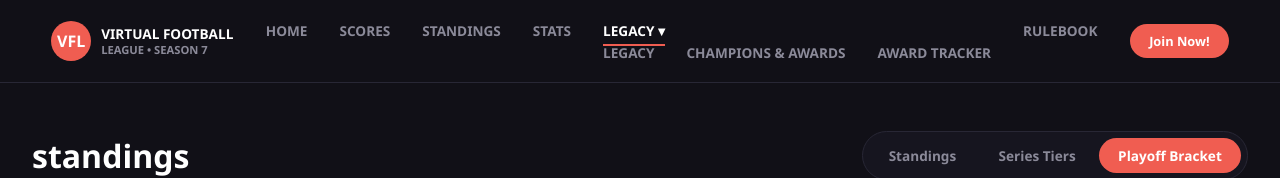
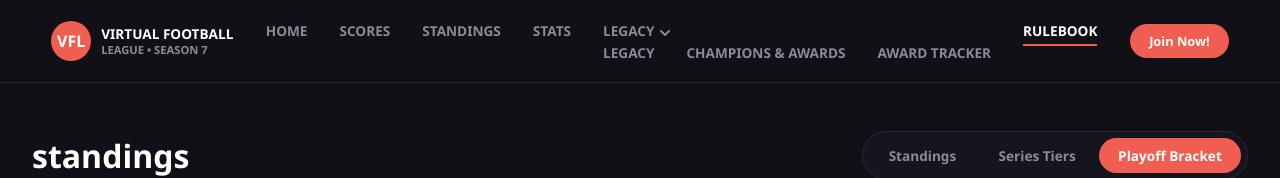
Before and after one commit to Tweaked2024/vfl-rblx, a plain HTML site: page playoffs.html in a window 1280 px wide. Shown: the top 178 px of the page. Drawn offline with Linux system fonts and the light colour scheme.

Commit message:
Update dropdown and highlight Rulebook link

```diff
--- a/playoffs.html
+++ b/playoffs.html
@@ -104,14 +104,19 @@
             <li><a href="standings.html">Standings</a></li>
             <li><a href="stats.html">Stats</a></li>
             <li class="dropdown">
-                <a href="#" class="active">Legacy ▾</a>
+                <a href="#">
+                    Legacy
+                    <svg class="nav-arrow" width="10" height="6" viewBox="0 0 10 6" fill="currentColor" style="transition: transform 0.2s ease; margin-left: 2px;">
+                        <path d="M1 1L5 5L9 1" stroke="currentColor" stroke-width="2" stroke-linecap="round" stroke-linejoin="round" fill="none"/>
+                    </svg>
+                </a>
                 <ul class="dropdown-menu">
                     <li><a href="legacy.html">Legacy</a></li>
                     <li><a href="champions-awards.html">Champions & Awards</a></li>
                     <li><a href="award-tracker.html">Award Tracker</a></li>
                 </ul>
             </li>
-            <li><a href="rulebook.html">Rulebook</a></li>
+            <li><a href="rulebook.html" class="active">Rulebook</a></li>
         </ul>
         <a href="#" class="nav-btn">Join Now!</a>
     </nav>
```
